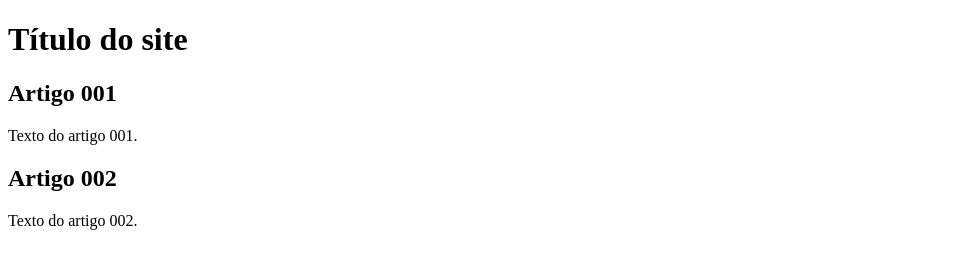
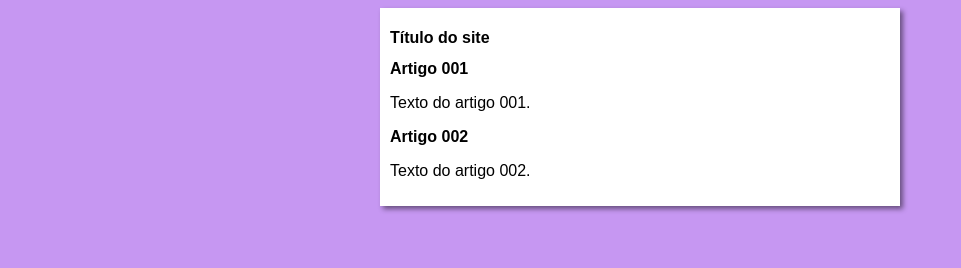
Before and after one commit to thiagodepg94/projeto-site, a plain HTML site: page index.html in a window 1280 px wide. Shown: the whole page, without its empty margins (0-961 px from the left). Drawn offline with Linux system fonts and the light colour scheme.

Commit message:
iniciei o design

```diff
--- /dev/null
+++ b/estilos/style.css
@@ -0,0 +1,16 @@
+* {
+    font-family: Arial, Helvetica, sans-serif;
+    font-size: 16px;
+}
+
+body {
+    background-color: rgb(198, 151, 242);
+}
+
+main {
+    background-color: white;
+    width: 500px;
+    margin: auto;
+    padding: 10px;
+    box-shadow: 3px 3px 5px rgba(0, 0, 0, 0.478);
+}
--- a/index.html
+++ b/index.html
@@ -4,6 +4,7 @@
     <meta charset="UTF-8">
     <meta name="viewport" content="width=device-width, initial-scale=1.0">
     <title>Título do site</title>
+    <link rel="stylesheet" href="estilos/style.css">
 </head>
 <body>
     <main>
```
